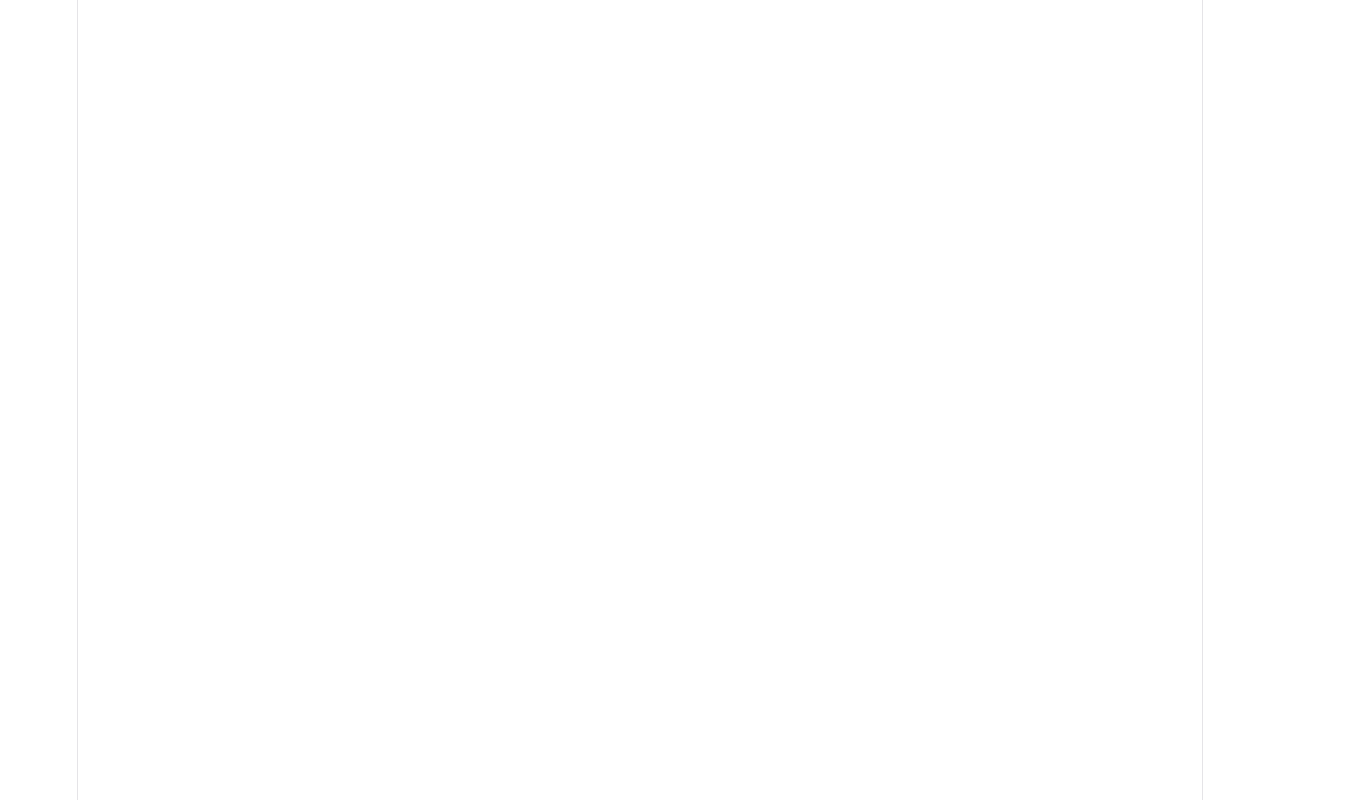
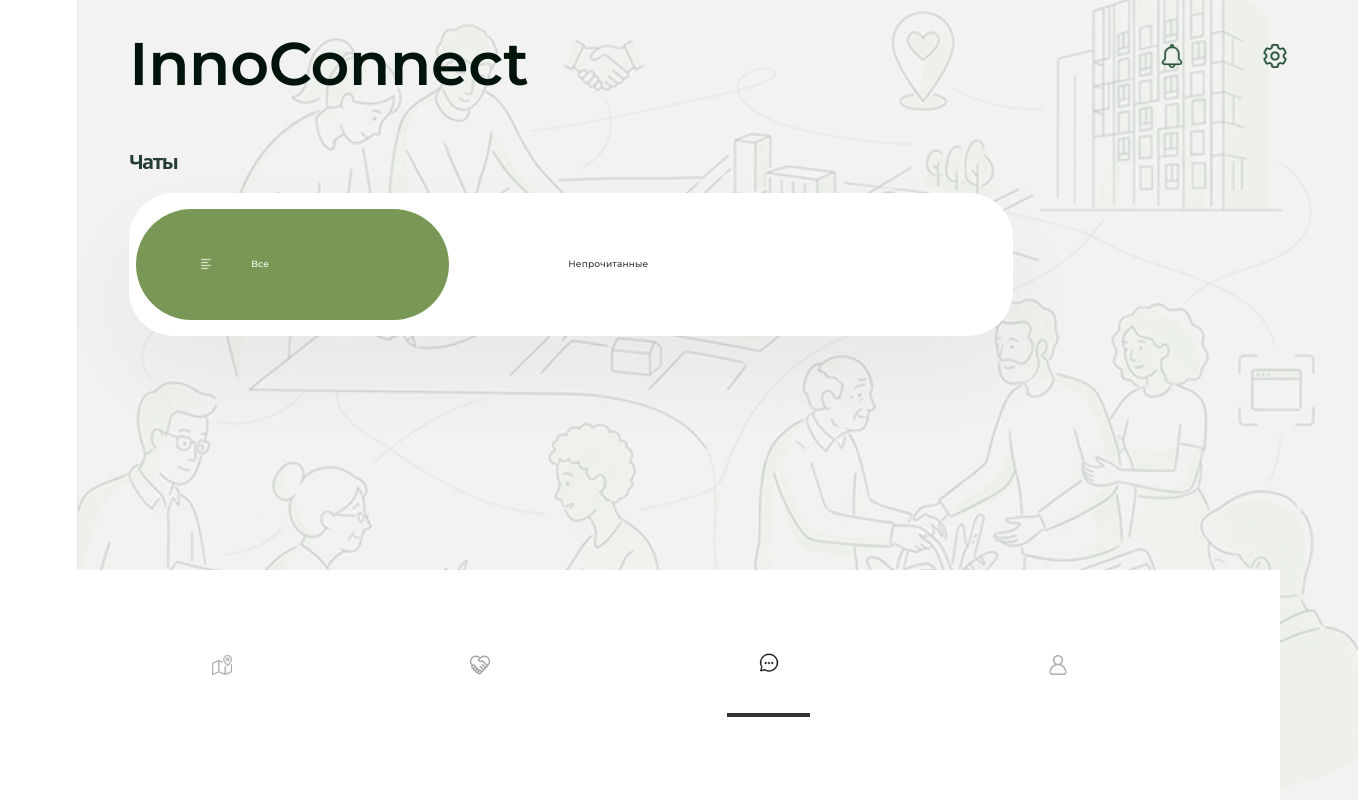
Before and after one commit to Mukhin-I/InnoConnect, a React (Vite) app in the folder frontend/: page /chats in a window 1280 px wide. Before the commit this address had no page. Shown: the whole page, 1358 px wide, since content can reach past the window. Built offline with nearby package versions, Linux system fonts and the light colour scheme.

Commit message:
feat(chats page): skeleton of the page

```diff
--- /dev/null
+++ b/frontend/src/Chats.css
@@ -0,0 +1,89 @@
+@import url('https://fonts.googleapis.com/css2?family=Montserrat:ital,wght@0,100..900;1,100..900&display=swap');
+
+* {
+    margin: 0;
+    padding: 0;
+    box-sizing: border-box;
+}
+
+h1, h2, h3, h4, h5, h6 {
+    margin: 0;
+    padding: 0;
+}
+
+.chats-page {
+    font-family: 'Montserrat', sans-serif;
+    width: 100vw;
+    height: 100vh;
+    padding: 0.5vh 4vw;
+    padding-top: 5.5vh;
+    background-color: #f5f5f5;
+    background-image: url('./assets/bg.png');
+    background-repeat: no-repeat;
+    background-position: center;
+    background-size: cover;
+    margin: 0 auto;
+    overflow: hidden;
+}
+
+.chats-header {
+    font-weight: 700;
+    font-size: 20px;
+    color: #243D34;
+    text-align: left;
+    margin-top: 5.5vh;
+}
+
+.chats-top-bar {
+    margin-top: 2.5vh;
+    display: flex;
+    align-items: center;
+    justify-content: space-between;
+}
+
+.chats-filter-container {
+    width: 69.04vw;
+    height: 11.146vw;
+    border-radius: 45px;
+    background-color: #fff;
+    padding: 4px 7px;
+    display: flex;
+    align-items: center;
+    box-shadow: 0 3.096vw 6.192vw 0 rgba(52, 52, 52, 0.05);
+}
+
+.chat-filter-item {
+    background-color: #fff;
+    border-radius: 500px;
+    width: 24.458vw;
+    height: 8.669vw;
+    color: #343434;
+    font-weight: 500;
+    font-size: 9px;
+    display: flex;
+    align-items: center;
+    gap: 3.096vw;
+    padding: 2.477vw 4.954vw;
+
+    transition:
+        background-color 0.25s ease,
+        color 0.25s ease,
+        transform 0.25s ease;
+}
+
+.chat-filter-item img {
+    visibility: hidden;
+}
+
+.chat-selected {
+    background-color: #799855;
+    color: #fff;
+}
+
+.chat-selected-unread {
+    width: 42.105vw;
+}
+
+.chat-selected img {
+    visibility: visible;
+}
--- /dev/null
+++ b/frontend/src/Chats.jsx
@@ -0,0 +1,63 @@
+import React, { useState, useEffect } from 'react';
+import { Link } from 'react-router-dom';
+import './Chats.css';
+import logoIcon from './assets/logo.svg';
+import notificationIcon from './assets/notifications.svg';
+import settingsIcon from './assets/settings.svg';
+import BottomMenu from './components/BottomMenu.jsx';
+import IconButton from './components/IconButton';
+import allIcon from './assets/all.svg';
+import unreadIcon from './assets/unread.svg';
+
+function Chats() {
+    const [filter, setFilter] = useState('all');
+
+    return (
+        <>
+            <div className="chats-page">
+                <div className="chats-page-content">
+                    <div className="header-top">
+                    <h2>InnoConnect</h2>
+                    <IconButton
+                        icon={notificationIcon}
+                        alt=""
+                    />
+                    <IconButton
+                        icon={settingsIcon}
+                        alt=""
+                    />
+                    </div>
+
+                    <h1 className="chats-header">Чаты</h1>
+
+                    <div className="chats-top-bar">
+                        <div className="chats-filter-container">
+                            <div
+                                className={`chat-filter-item ${filter === 'all' ? 'chat-selected' : ''}`}
+                                onClick={() => setFilter('all')}
+                            >
+                                <img src={allIcon} alt="all" />
+                                <p>Все</p>
+                            </div>
+
+                            <div
+                                className={`chat-filter-item ${filter === 'unread' ? 'chat-selected chat-selected-unread' : ''}`}
+                                onClick={() => setFilter('unread')}
+                            >
+                                <img src={unreadIcon} alt="unread" />
+                                <p>Непрочитанные</p>
+                            </div>
+                        </div>
+
+                        {/* <Link to="/create-request" className="add-request">
+                            <span>+</span>
+                        </Link> */}
+                    </div>
+                </div>
+            </div>
+            <BottomMenu initialSelected={'chats'} />
+        </>
+    );
+}
+
+export default Chats
--- a/frontend/src/Map.jsx
+++ b/frontend/src/Map.jsx
@@ -62,6 +62,7 @@ function Map() {
   }, [activeFilter]);
 
   return (
+    <>
       <div className="map-page">
         <header className="map-header">
           <div className="logo-container">
@@ -114,8 +115,9 @@ function Map() {
             />
           )}
         </div>
-      <BottomMenu />
       </div>
+      <BottomMenu initialSelected={'map'} />
+    </>
   );
 }
 
--- a/frontend/src/Requests.jsx
+++ b/frontend/src/Requests.jsx
@@ -128,8 +128,8 @@ function Requests() {
                         <p>Загрузка...</p>
                     </div>
                 </div>
-                <BottomMenu />
             </div>
+            <BottomMenu initialSelected={'requests'} />
             </>
         );
     }
@@ -216,8 +216,8 @@ function Requests() {
                         <p>Ошибка: {error}</p>
                     </div>
                 </div>
-                <BottomMenu />
             </div>
+            <BottomMenu initialSelected={'requests'} />
             </>
         );
     }
@@ -316,8 +316,8 @@ function Requests() {
                         ))}
                     </div>
                 </div>
-                <BottomMenu />
             </div>
+            <BottomMenu initialSelected={'requests'} />
         </>
     );
 }
--- a/frontend/src/components/BottomMenu.jsx
+++ b/frontend/src/components/BottomMenu.jsx
@@ -6,9 +6,9 @@ import toReqs from './requests-nav.svg'
 import toChats from './chat-nav.svg'
 import toProfile from './profile-nav.svg'
 
-function BottomMenu() {
+function BottomMenu( {initialSelected} ) {
 
-    const [selected, setSelected] = useState('map')
+    const [selected, setSelected] = useState(initialSelected);
 
     return (
         <>
--- a/frontend/src/main.jsx
+++ b/frontend/src/main.jsx
@@ -7,6 +7,7 @@ import MeetingCreation from './MeetingCreation.jsx'
 import RespondToRequest from './RespondToRequest.jsx'
 import RequestCreation from './RequestCreation.jsx'
 import Requests from './Requests.jsx'
+import Chats from './Chats.jsx'
 
 createRoot(document.getElementById('root')).render(
   <StrictMode>
@@ -17,6 +18,7 @@ createRoot(document.getElementById('root')).render(
         <Route path="/request/:id" element={<RespondToRequest />} />
         <Route path="/create-request" element={<RequestCreation />} />
         <Route path="/requests" element={<Requests />} />
+        <Route path="/chats" element={<Chats />} />
       </Routes>
     </BrowserRouter>
   </StrictMode>,
```
Also changed, not shown: frontend/src/assets/unread.svg (added). Lines whose indentation alone changed are shown as unchanged.
